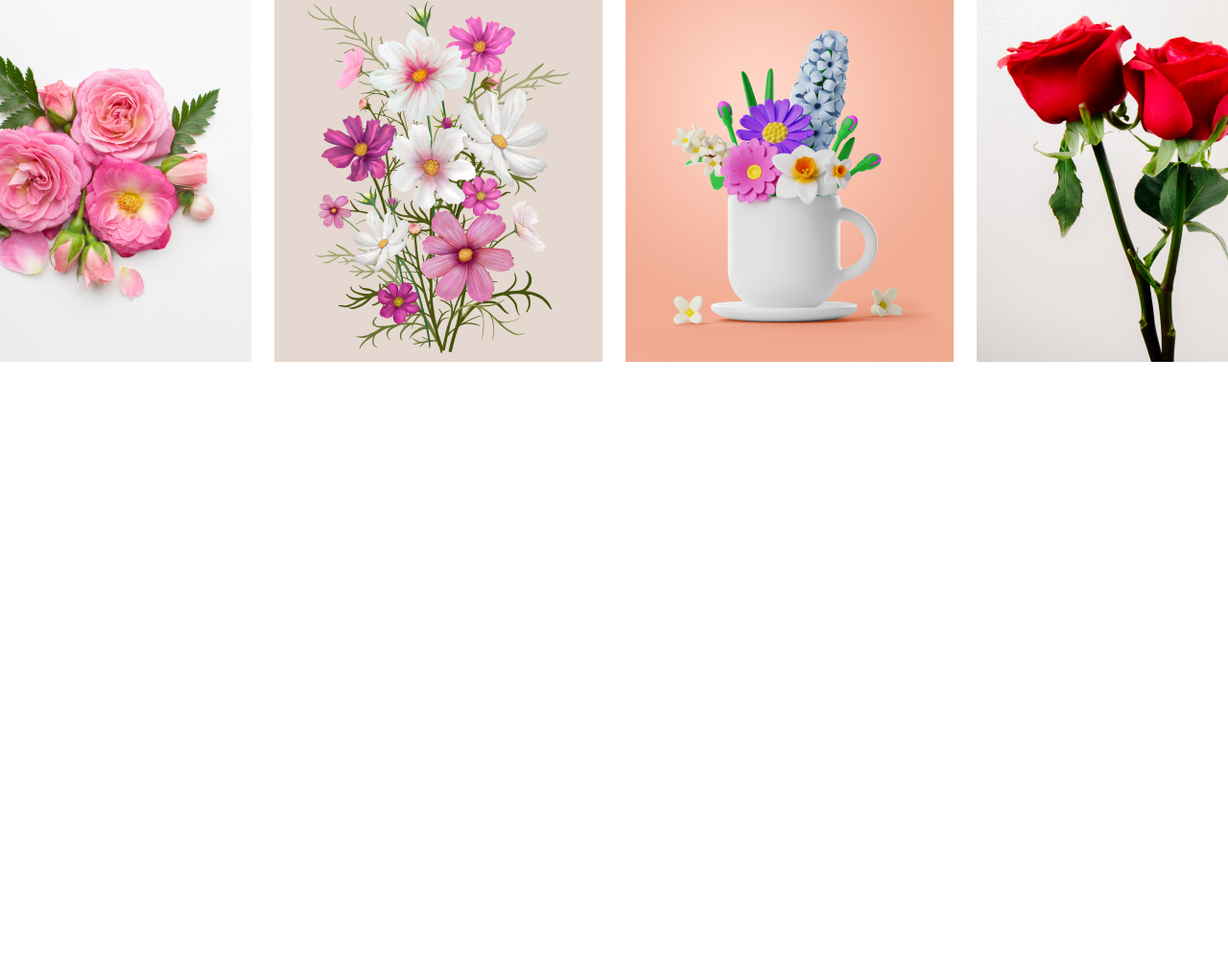
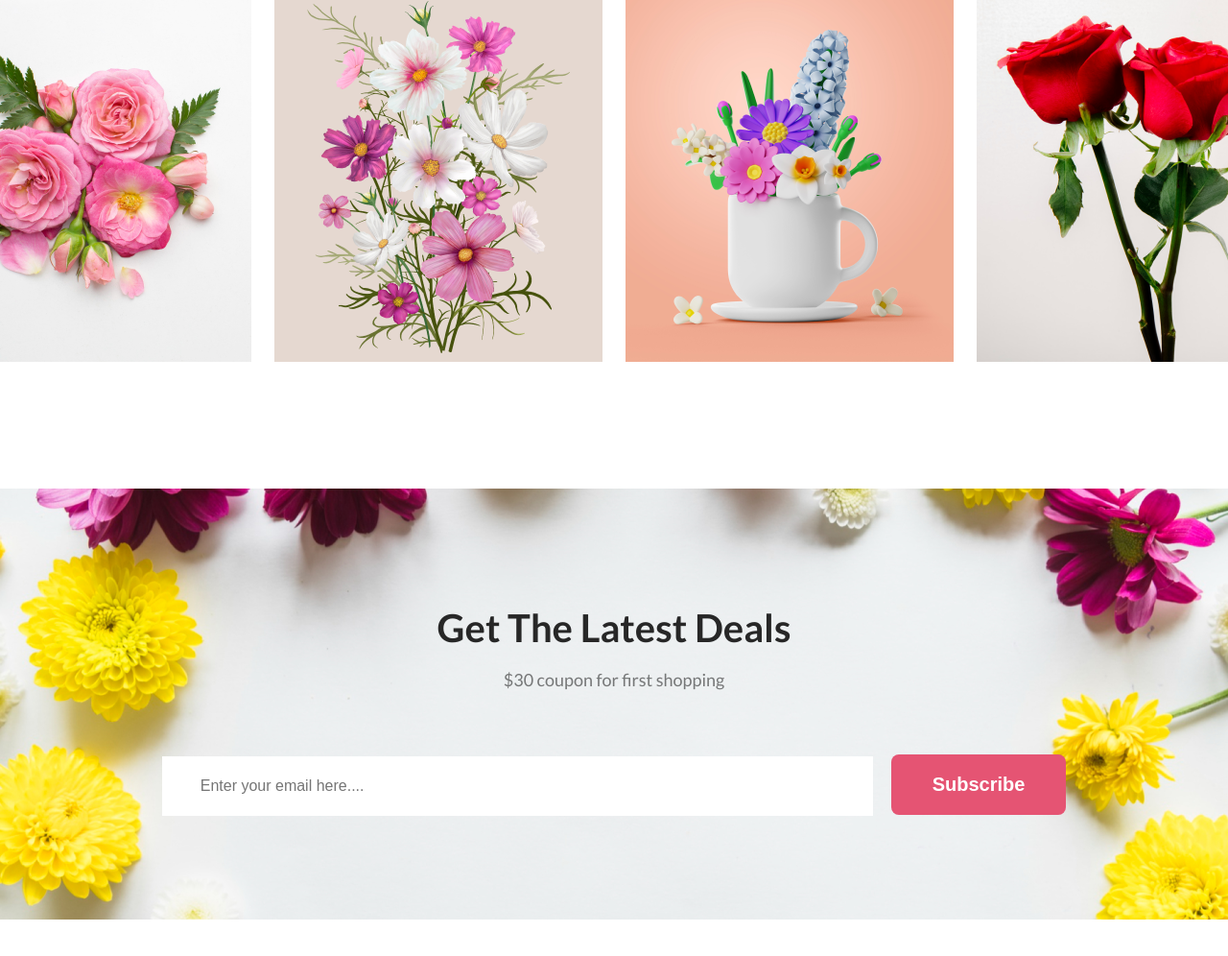
Before and after one commit to anfal11/flower-shop-assignment, a plain HTML site: page index.html in a window 1280 px wide. Shown: the part 3185-4181 px from the top of the page at 96% size. Before the commit the page ends 3693 px from the top, so only its background shows below. Drawn offline with Linux system fonts and the light colour scheme.

Commit message:
Latest deals Mail subscribe Section done

```diff
--- a/index.html
+++ b/index.html
@@ -123,8 +123,15 @@
         </section>
 
         <!-- Latest deals Mail subscribe Section -->
-        <section class="latest-delas-section">
-
+        <section class="latest-deals-section">
+            <div class="latest-deals">
+                <h2>Get The Latest Deals</h2><br>
+                <p>$30 coupon for first shopping</p> <br>
+                <label for="email">
+                <input type="text" name="Email" id="email" placeholder="Enter your email here....">
+                </label>
+                <button class="btn">Subscribe</button>
+            </div>
         </section>
     </main>
 
--- a/style.css
+++ b/style.css
@@ -148,9 +148,10 @@ body {
     text-align: center;
 }
 
-.about-us > img{
+.about-us>img {
     cursor: pointer;
 }
+
 .img-delivery {
     margin-bottom: 24px;
 }
@@ -204,7 +205,7 @@ body {
     text-align: center;
 }
 
-.hot-deal-img{
+.hot-deal-img {
     margin-top: 100px;
     margin-bottom: 100px;
 }
@@ -244,3 +245,43 @@ body {
 }
 
 /* Latest deals Mail subscribe Section */
+.latest-deals-section {
+
+    margin-bottom: 128px;
+}
+
+.latest-deals {
+    background-image: url("/Flower Asset/Rectangle\ 9.png");
+    background-repeat: no-repeat;
+    background-size: 1440px;
+    height: 450px;
+    background-position: center;
+    text-align: center;
+}
+
+.latest-deals > h2 {
+    color: #272727;
+    text-align: center;
+    font-size: 40px;
+    font-weight: 800;
+    padding-top: 122px;
+}
+
+.latest-deals>p {
+    color: rgba(39, 39, 39, 0.60);
+    text-align: center;
+    font-size: 18px;
+    font-weight: 400;
+    padding-bottom: 48px;
+}
+
+input[type="text"] {
+    padding: 22px 512px 22px 22px;
+    color: rgba(39, 39, 39, 0.60);
+    text-align: center;
+    font-size: 16px;
+    font-weight: 400;
+    border: none;
+    outline: none;
+    margin-right: 16px;
+}
```
